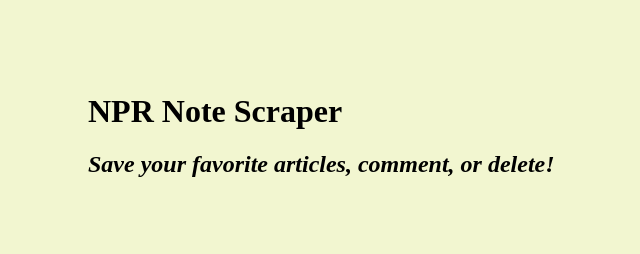
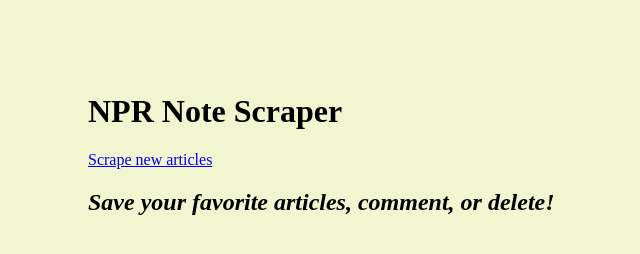
Before and after one commit to SDytewski/news, a website: page public/index.html in a window 1280 px wide. Shown: the whole page, without its empty margins (72-712 px from the left). Drawn offline with nearby package versions, Linux system fonts and the light colour scheme; no server answers.

Commit message:
added button

```diff
--- a/public/index.html
+++ b/public/index.html
@@ -39,7 +39,9 @@
   <body>
     <div id="wrapper">
       <h1>NPR Note Scraper</h1>
+      <a href="/scrape">Scrape new articles</a>
       <h2><i>Save your favorite articles, comment, or delete!</i></h2>
+
       <div id="articles"></div>
       <div id="notes"></div>
     </div>
```
Also changed, not shown: README.md.
